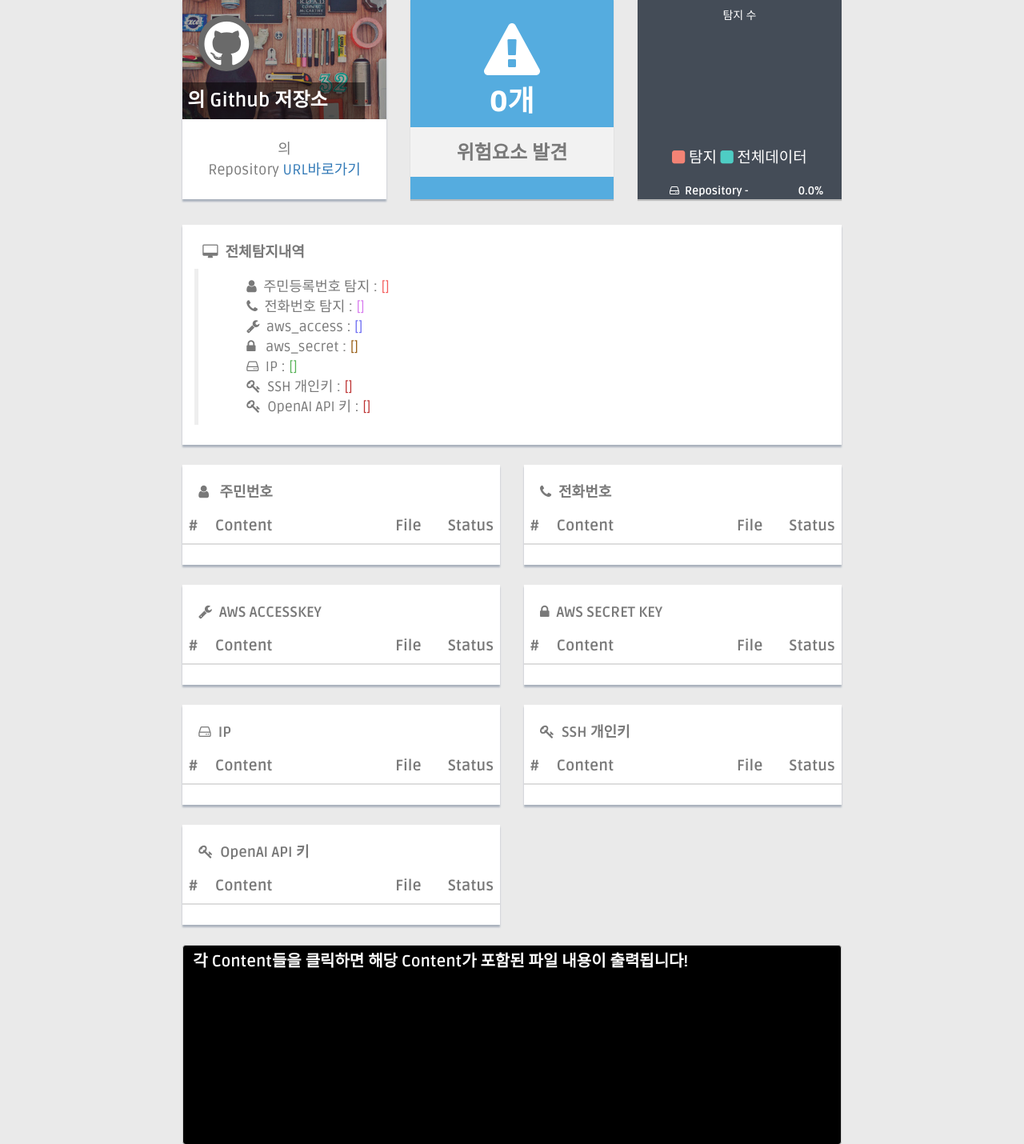
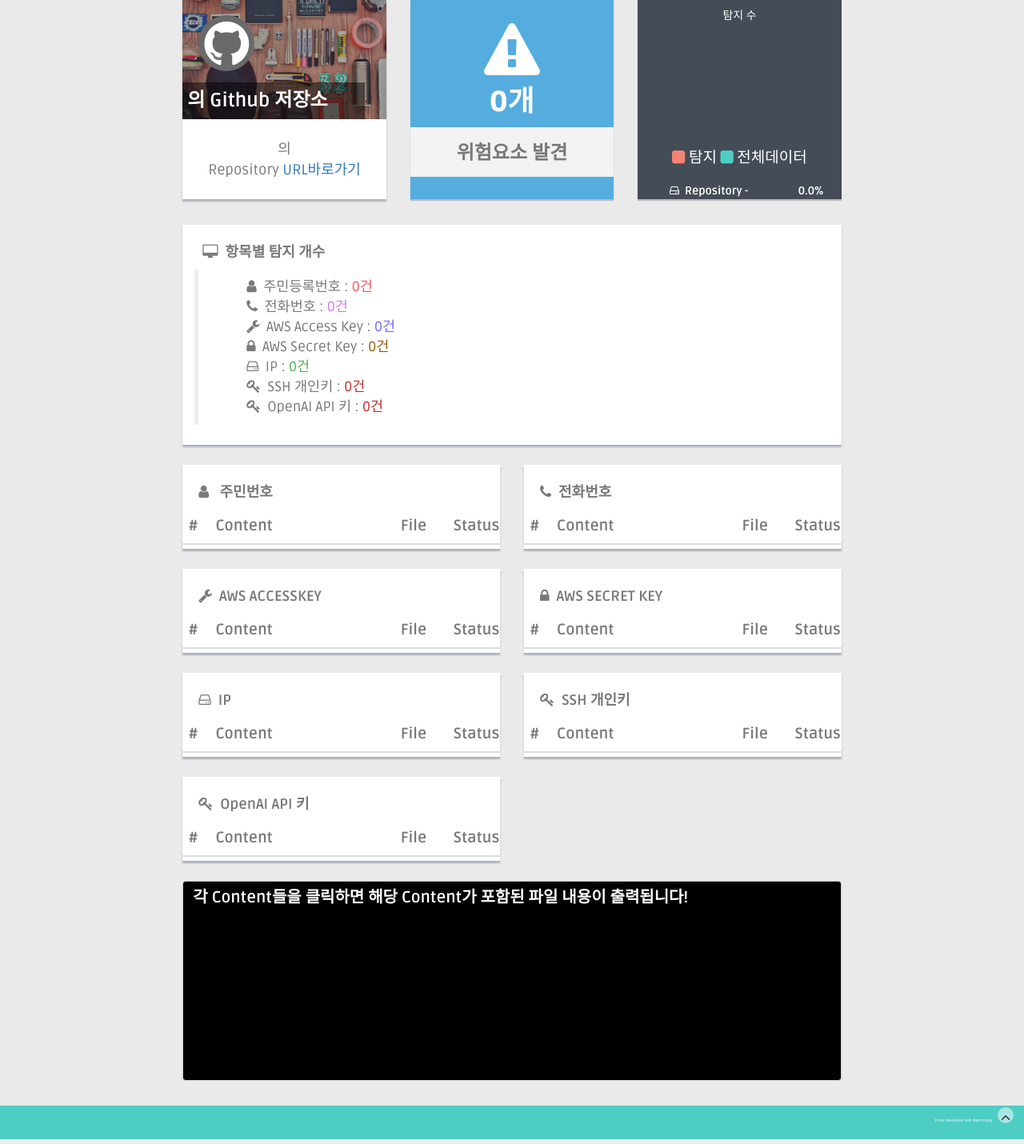
Before and after one commit to JUNE2001/Repository-Scanner, a Flask app: page / in a window 1280 px wide. Shown: the part 536-1966 px from the top of the page at 80% size. Run offline with Flask 3, Linux system fonts and the light colour scheme; lists and menus that the app fills with data are empty; some libraries are stand-ins or nearby versions.

Commit message:
Improve detection result readability

```diff
--- a/repository_scanner.py
+++ b/repository_scanner.py
@@ -73,7 +73,7 @@
     }
     patterns = (
         ('reg', re.compile(r"(?:[0-9]{2}(?:0[1-9]|1[0-2])(?:0[1-9]|[12][0-9]|3[01]))-[1-4][0-9]{6}")),
-        ('call', re.compile(r"01[016789]\D\d{3,4}\D\d{4}")),
+        ('call', re.compile(r"(?<!\d)01[016789](?:-\d{3,4}-\d{4}|\d{7,8})(?!\d)")),
         ('aws_access', re.compile(r"(?<![A-Z0-9])(?:AKIA|ASIA)[A-Z0-9]{16}(?![A-Z0-9])")),
         ('aws_secret', re.compile(r"(?<![A-Za-z0-9/+=])[A-Za-z0-9/+=]{40}(?![A-Za-z0-9/+=])")),
         ('ip', re.compile(r"(?<![\d.])(?:25[0-5]|2[0-4]\d|1?\d?\d)(?:\.(?:25[0-5]|2[0-4]\d|1?\d?\d)){3}(?![\d.])")),
@@ -88,7 +88,9 @@
                 match = pattern.search(str(code_str))
                 if match is not None:
                     content = str(code_str)
-                    if key == 'ssh_private_key':
+                    if key == 'call':
+                        content = match.group(0)
+                    elif key == 'ssh_private_key':
                         content = match.group(0)
                     elif key == 'openai_api_key':
                         content = _mask_openai_key(match.group(0))
--- a/templates/index.html
+++ b/templates/index.html
@@ -55,6 +55,23 @@
   color: white !important;
   font-weight: bold !important;
   font-size: 20px !important;
+  }
+
+  .row .col-md-6.mb > .content-panel {
+    max-height: 380px;
+    overflow-y: auto;
+  }
+
+  .content-panel .table {
+    table-layout: fixed;
+    margin-bottom: 0;
+  }
+
+  .content-panel .table thead th {
+    position: sticky;
+    top: 0;
+    z-index: 2;
+    background: #ffffff;
   }
 
 </style>
@@ -250,28 +267,28 @@
             <br><span>주민번호 의심 문자열 : 1234568-12345678</span>
           </blockquote>
           -->
-              <h4><i class="fa fa-desktop"></i>&nbsp 전체탐지내역</h4>
-                <blockquote contenteditable="fales" style="font-size: 17.5px;">
+              <h4><i class="fa fa-desktop"></i>&nbsp 항목별 탐지 개수</h4>
+                <blockquote style="font-size: 17.5px;">
                   <ul>
                     {% for key,value in Detect_data.items() %}
                     <li>
                       {% if key == 'reg' %}
-                        <i class="fa fa-user"></i>&nbsp 주민등록번호 탐지 : <span id="text" style="color:#f45b5b;" >{{value}}</span>
+                        <i class="fa fa-user"></i>&nbsp 주민등록번호 : <span style="color:#f45b5b;" >{{ value|length }}건</span>
                       {% elif key == 'call' %}
-                        <i class="fa fa-phone"></i>&nbsp 전화번호 탐지 : <span id="text" style="color: rgb(215 121 238);" >{{value}}</span>
+                        <i class="fa fa-phone"></i>&nbsp 전화번호 : <span style="color:rgb(215 121 238);" >{{ value|length }}건</span>
                       {% elif key == 'ip' %}
-                        <i class="fa fa-hdd-o"></i>&nbsp IP : <span id="text" style="color:#56b256;" >{{value}}</span>
+                        <i class="fa fa-hdd-o"></i>&nbsp IP : <span style="color:#56b256;" >{{ value|length }}건</span>
                       {% elif key == 'aws_access' %}
-                        <i class="fa fa-wrench"></i>&nbsp aws_access : <span id="text" style="color:#6a6af2;" >{{value}}</span>
+                        <i class="fa fa-wrench"></i>&nbsp AWS Access Key : <span style="color:#6a6af2;" >{{ value|length }}건</span>
                       {% elif key == 'aws_secret' %}
-                        <i class="fa fa-lock"></i>&nbsp&nbsp aws_secret : <span id="text" style="color:rgb(150, 92, 17);" >{{value}}</span>
+                        <i class="fa fa-lock"></i>&nbsp AWS Secret Key : <span style="color:rgb(150, 92, 17);" >{{ value|length }}건</span>
                       {% elif key == 'ssh_private_key' %}
-                        <i class="fa fa-key"></i>&nbsp SSH 개인키 : <span id="text" style="color:#bc3232;" >{{value}}</span>
+                        <i class="fa fa-key"></i>&nbsp SSH 개인키 : <span style="color:#bc3232;" >{{ value|length }}건</span>
                       {% elif key == 'openai_api_key' %}
-                        <i class="fa fa-key"></i>&nbsp OpenAI API 키 : <span id="text" style="color:#bc3232;" >{{value}}</span>
+                        <i class="fa fa-key"></i>&nbsp OpenAI API 키 : <span style="color:#bc3232;" >{{ value|length }}건</span>
 
                       {% else %}
-                      <span id="text" style="color:black;" >{{key}},{{value}}</span>
+                      <span style="color:black;" >{{ key }} : {{ value|length }}건</span>
                       {% endif %}
                     </li>
                     {% endfor %}
```
Also changed, not shown: tests/test_app.py (+10 -0 lines).
